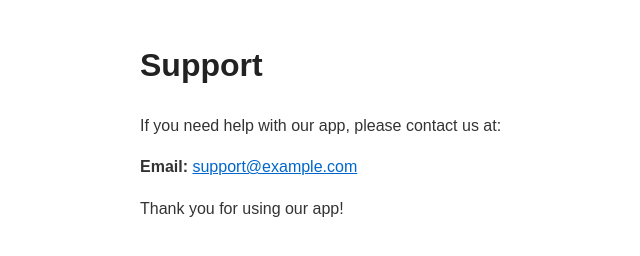
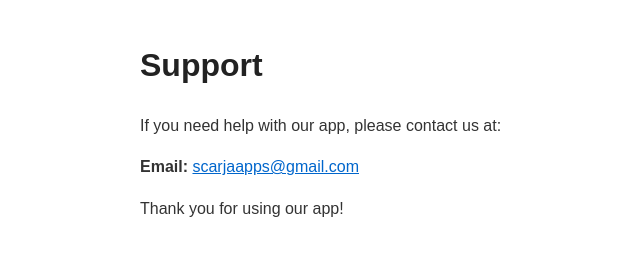
Before and after one commit to scarja268/gymbro_app_policies, a plain HTML site: page index.html in a window 1280 px wide. Shown: the full height of the page, 200-840 px from the left. Drawn offline with Linux system fonts and the light colour scheme.

Commit message:
corrected email address

```diff
--- a/index.html
+++ b/index.html
@@ -27,7 +27,7 @@
     <div class="container">
         <h1>Support</h1>
         <p>If you need help with our app, please contact us at:</p>
-        <p><strong>Email:</strong> <a href="mailto:scarjaapps@gmail.com">support@example.com</a></p>
+        <p><strong>Email:</strong> <a href="mailto:scarjaapps@gmail.com">scarjaapps@gmail.com</a></p>
         <p>Thank you for using our app!</p>
     </div>
 </body>
```
